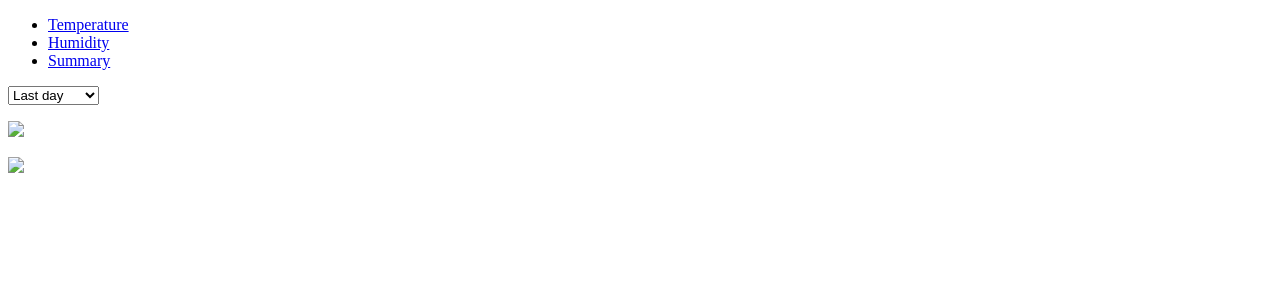
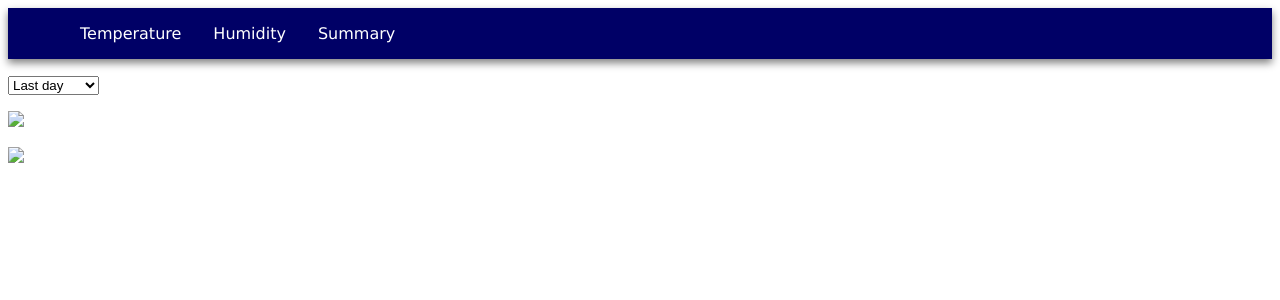
Before and after one commit to jschnab/weather-station, a PHP site: page / in a window 1280 px wide. Shown: the top 300 px of the page. Run offline with PHP 8.4, Linux system fonts and the light colour scheme.

Commit message:
make dashboard navigation menu

```diff
--- a/weather_station/web/index.php
+++ b/weather_station/web/index.php
@@ -2,6 +2,7 @@
 <html lang="en">
     <head>
         <meta charset="utf-8">
+	<link rel="stylesheet" href="styles.css">
         <title>Home Environment Monitoring</title>
     </head>
     <body>
@@ -25,6 +26,7 @@ echo "<li><a href='index.php?param=humidity&timescale=$timescale'>Humidity</a></
 echo "<li><a href='index.php?param=summary&timescale=$timescale'>Summary</a></li>";
 echo "</ul>";
 echo "</nav>";
+echo "<div id='selectors'>";
 echo "<form action='index.php' method='GET'>";
 echo "<input type='hidden' name='param' value='$param'>";
 echo "<select name='timescale' id='timescale-select' onchange='this.form.submit()'>";
@@ -48,7 +50,8 @@ else {
 }
 echo "</select>";
 echo "</form>";
-echo "<div>";
+echo "</div>";
+echo "<div id='plots'>";
 echo "<p><img src='make_plot.php?param=$param&room=living%20room&timescale=$timescale' /></p>";
 echo "<p><img src='make_plot.php?param=$param&room=master%20bedroom&timescale=$timescale' /></p>";
 ?>
--- a/weather_station/web/make_plot.php
+++ b/weather_station/web/make_plot.php
@@ -12,7 +12,7 @@ $graph = new Graph(600, 400);
 $graph->SetMargin(60, 40, 30, 130);
 $graph->SetScale("datlin");
 $graph->ygrid->SetFill(false);  // call after graph->SetScale()
-$title = "Temperature in " . $_GET["room"];
+$title = ucwords($_GET["param"]) ." in " . $_GET["room"];
 $graph->title->Set($title);
 
 // adjust time axis
--- /dev/null
+++ b/weather_station/web/styles.css
@@ -0,0 +1,34 @@
+html { box-sizing: border-box; }
+* { box-sizing: inherit; }
+body {
+    font-family: Verdana, sans-serif;
+    font-size: 100%;
+}
+nav {
+    padding: 1em;
+    background-color: #006;
+    box-shadow: 0 .25em .5em gray;
+}
+nav ul {
+    margin: 0;
+}
+nav ul li {
+    display: inline;
+}
+nav ul li a {
+    text-decoration: none;
+    color: #fff;
+    padding: 1em;
+}
+nav ul li a:focus {
+    background-color: #008;
+}
+nav ul li a:hover {
+    background-color: #008;
+}
+nav ul li a:active {
+    background-color: #00A;
+}
+#selectors {
+    margin: 1em 0;
+}
```
